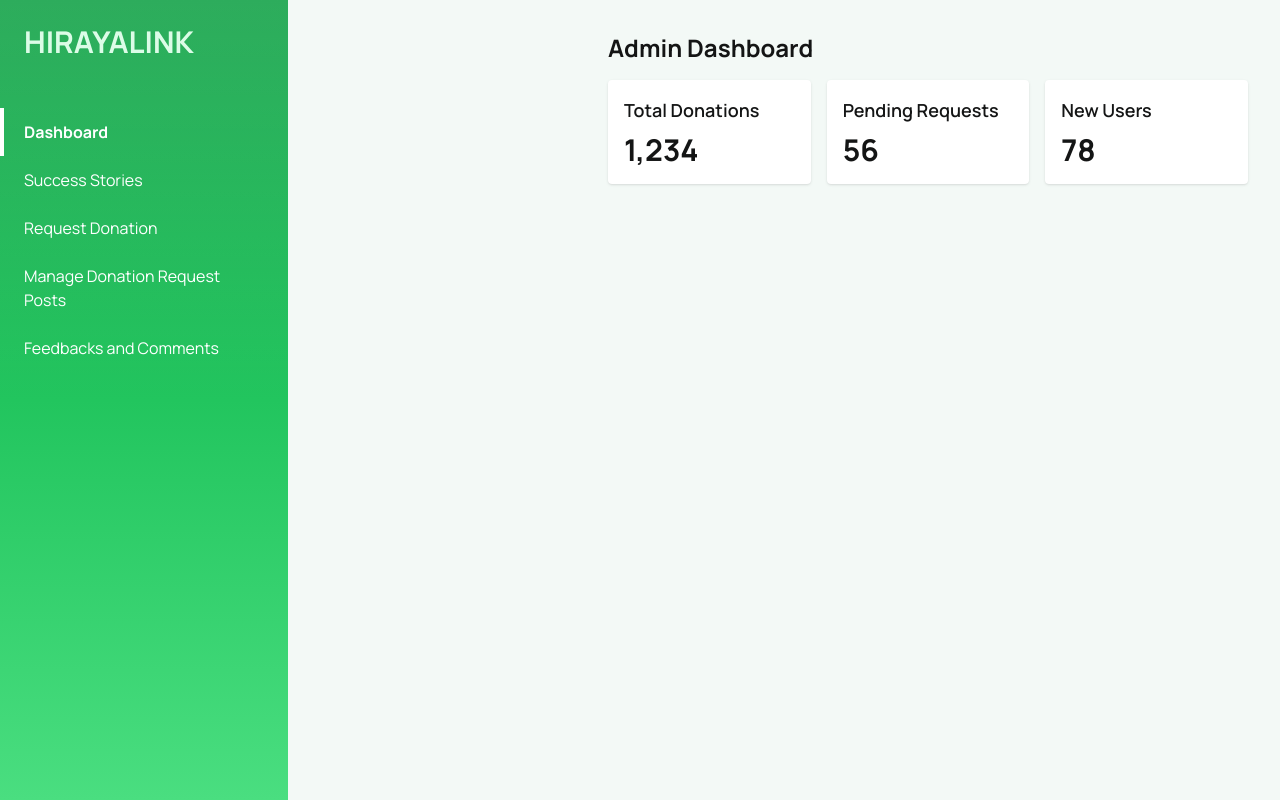
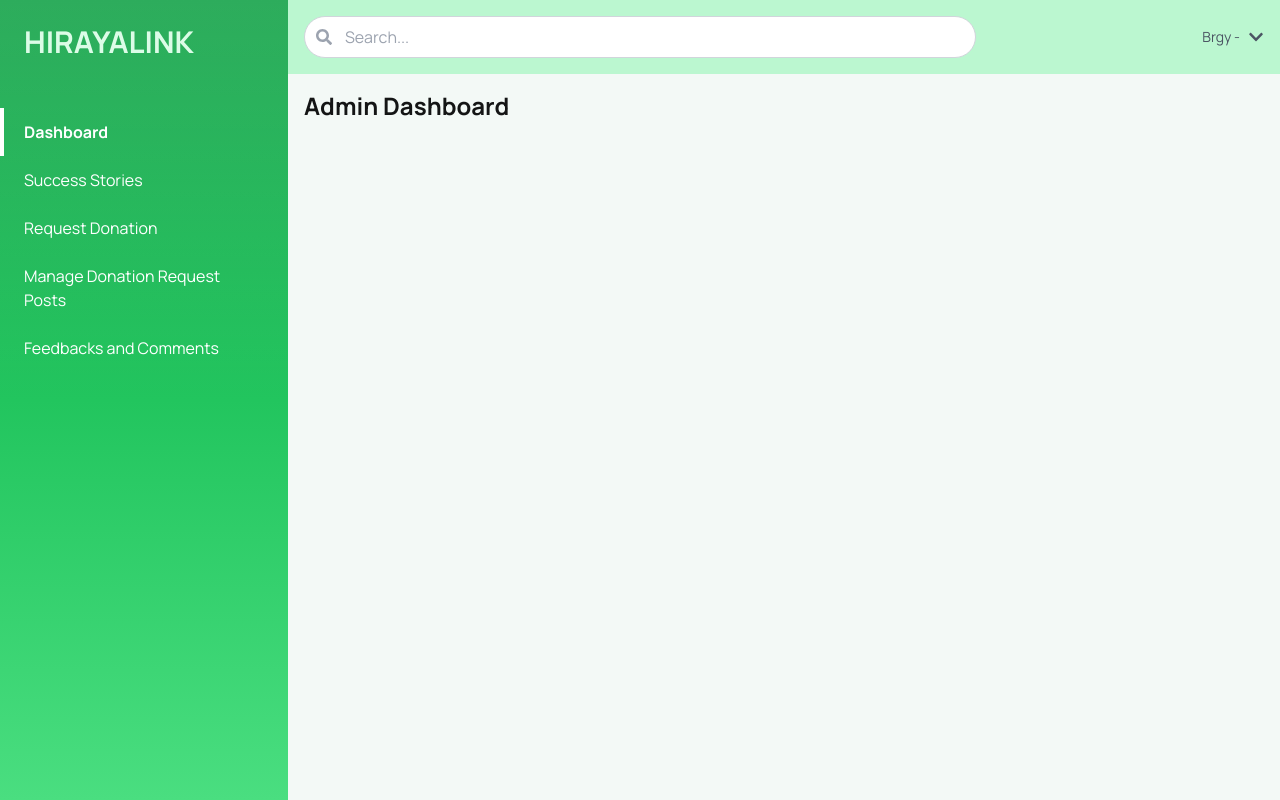
Before and after one commit to Rensutsuk/hirayalink, a Next.js app: page /admin/dashboard in a window 1280 px wide. Built offline with nearby package versions, Linux system fonts and the light colour scheme; no server answers.

Commit message:
Admin dashboard updates

```diff
--- a/app/admin/dashboard/page.tsx
+++ b/app/admin/dashboard/page.tsx
@@ -1,23 +1,103 @@
-import { ReactElement } from 'react';
+"use client";
+
+import { ReactElement, useState, useEffect } from 'react';
+import { FaSearch, FaChevronDown } from 'react-icons/fa';
+import { useRouter } from 'next/navigation';
+
+// Function to fetch admin info from your backend
+async function fetchAdminInfo() {
+  const response = await fetch('/api/admin/info'); // Adjust this endpoint to match your API
+  if (!response.ok) {
+    throw new Error('Failed to fetch admin info');
+  }
+  return response.json();
+}
 
 export default function Dashboard(): ReactElement {
+  const [isDropdownOpen, setIsDropdownOpen] = useState(false);
+  const [adminInfo, setAdminInfo] = useState({ name: '', brgyNumber: '' });
+  const router = useRouter();
+
+  useEffect(() => {
+    fetchAdminInfo()
+      .then(data => setAdminInfo(data))
+      .catch(error => console.error('Error fetching admin info:', error));
+  }, []);
+
+  const handleSignOut = async () => {
+    try {
+      console.log('Signing out...');
+
+      // Call your sign-out API endpoint
+      const response = await fetch('/api/signout', {
+        method: 'POST',
+        headers: {
+          'Content-Type': 'application/json',
+        },
+      });
+
+      if (response.ok) {
+        console.log('Sign out successful');
+
+        // Clear any client-side authentication data
+        localStorage.removeItem('adminToken'); // If you're using localStorage
+        sessionStorage.clear(); // Clear any session storage
+
+        // Clear any cookies (if you're using cookies for authentication)
+        document.cookie.split(";").forEach((c) => {
+          document.cookie = c
+            .replace(/^ +/, "")
+            .replace(/=.*/, "=;expires=" + new Date().toUTCString() + ";path=/");
+        });
+
+        // Force a hard reload of the page to clear any cached state
+        window.location.href = '/';
+      } else {
+        console.error('Sign out failed');
+        alert('Sign out failed. Please try again.');
+      }
+    } catch (error) {
+      console.error('Error during sign out:', error);
+      alert('An error occurred during sign out. Please try again.');
+    }
+  };
+
   return (
-    <div className="p-4">
-      <h1 className="text-2xl font-bold mb-4">Admin Dashboard</h1>
-      <div className="grid grid-cols-1 md:grid-cols-2 lg:grid-cols-3 gap-4">
-        <div className="bg-white p-4 rounded shadow">
-          <h2 className="text-lg font-semibold mb-2">Total Donations</h2>
-          <p className="text-3xl font-bold">1,234</p>
+    <div className="flex flex-col h-full">
+      <header className="bg-green-200 p-4 flex justify-between items-center">
+        <div className="relative flex-grow max-w-2xl">
+          <input
+            type="text"
+            placeholder="Search..."
+            className="w-full pl-10 pr-4 py-2 rounded-full border border-gray-300 focus:outline-none focus:ring-2 focus:ring-green-300"
+          />
+          <FaSearch className="absolute left-3 top-1/2 transform -translate-y-1/2 text-gray-400" />
         </div>
-        <div className="bg-white p-4 rounded shadow">
-          <h2 className="text-lg font-semibold mb-2">Pending Requests</h2>
-          <p className="text-3xl font-bold">56</p>
+        <div className="relative flex items-center ml-4">
+          <div className="text-right mr-2">
+            <p className="font-semibold">{adminInfo.name}</p>
+            <p className="text-sm text-gray-600">Brgy - {adminInfo.brgyNumber}</p>
+          </div>
+          <button
+            className="text-gray-600 hover:text-gray-800"
+            onClick={() => setIsDropdownOpen(!isDropdownOpen)}
+          >
+            <FaChevronDown />
+          </button>
+          <div className={`absolute right-0 top-full mt-2 w-48 bg-white rounded-md shadow-lg ${isDropdownOpen ? '' : 'hidden'}`}>
+            <button
+              onClick={handleSignOut}
+              className="block w-full text-left px-4 py-2 text-sm text-gray-700 hover:bg-gray-100"
+            >
+              Sign out
+            </button>
+          </div>
         </div>
-        <div className="bg-white p-4 rounded shadow">
-          <h2 className="text-lg font-semibold mb-2">New Users</h2>
-          <p className="text-3xl font-bold">78</p>
-        </div>
-      </div>
+      </header>
+      <main className="flex-grow p-4">
+        <h1 className="text-2xl font-bold mb-4">Admin Dashboard</h1>
+        {/* Your existing dashboard content goes here */}
+      </main>
     </div>
   );
 }
--- a/app/admin/layout.tsx
+++ b/app/admin/layout.tsx
@@ -10,7 +10,7 @@ export default function AdminLayout({
   return (
     <div className="flex h-screen">
       <Navbar />
-      <main className="flex-1 p-4 overflow-auto ml-0 md:ml-72">
+      <main className="flex-1 overflow-auto ml-0 md:ml-72">
         {children}
       </main>
     </div>
--- a/components/admin/navigation/Navbar.tsx
+++ b/components/admin/navigation/Navbar.tsx
@@ -27,7 +27,7 @@ const Navbar: React.FC = () => {
   };
 
   return (
-    <nav>
+    <nav className="fixed top-0 left-0 h-screen w-72">
       {isMobile && (
         <button
           onClick={toggleMenu}
```
